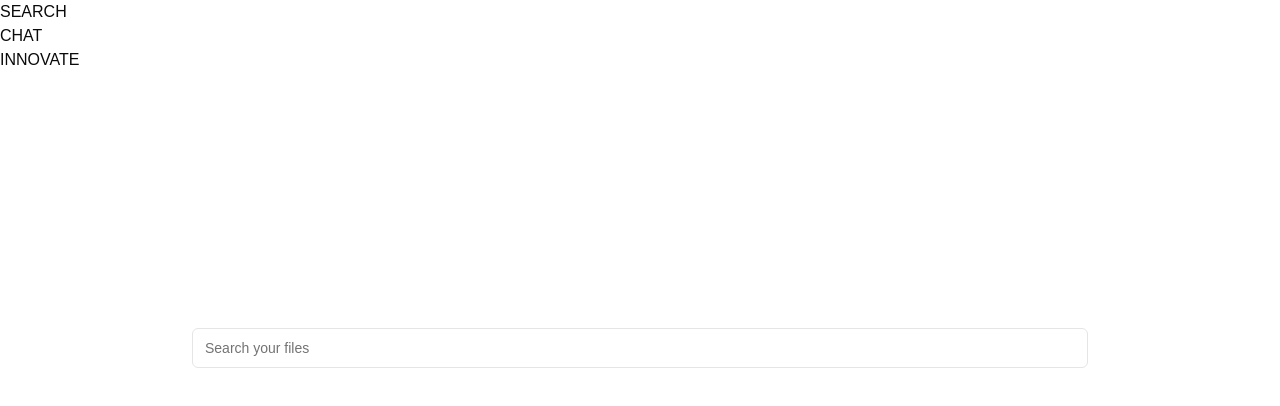
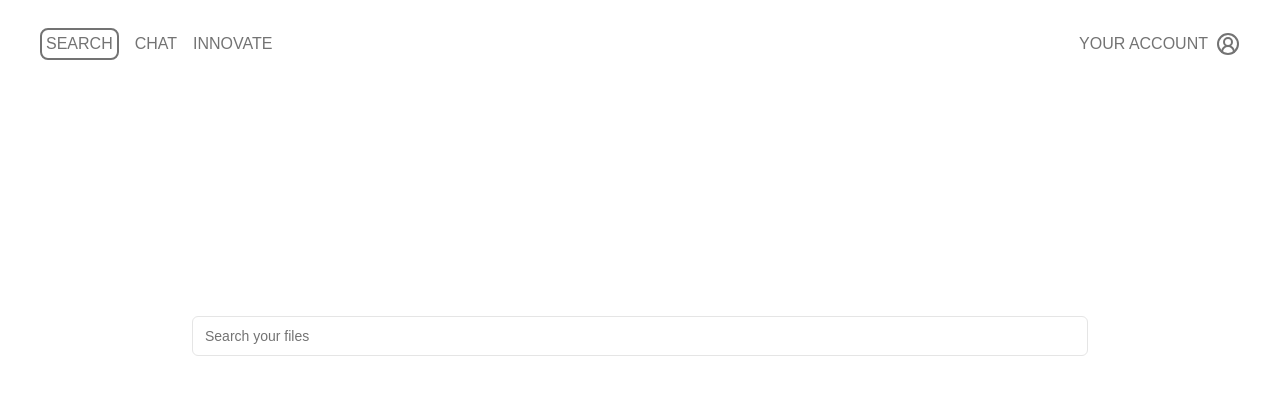
Before and after one commit to 1cedsoda/starthackathon2025, a Next.js app: page / in a window 1280 px wide. Shown: the top 406 px of the page. Built offline with nearby package versions, Linux system fonts and the light colour scheme.

Commit message:
Update Navbar.tsx
- alignment
- account
- links
- borders on page

```diff
--- a/components/Navbar.tsx
+++ b/components/Navbar.tsx
@@ -1,28 +1,42 @@
-import Link from 'next/link'
+"use client";
 
-export default function Navbar () {
+import Link from "next/link";
+import { CircleUserRound } from "lucide-react";
+import { useParams } from "next/navigation";
+import { usePathname } from 'next/navigation';
 
+export default function Navbar() {
+  const params = useParams<{ tag: string; item: string }>();
+  const pathname = usePathname(); // Hook to get the current pathname
+
+  // Check if the current path is the homepage
+  const isOnSearch = pathname === '/';
+  const isOnChat = pathname === '/chat';
+  const isOnInnovate = pathname === '/innovate';
+  const isOnAccount = pathname === '/account';
+
+  console.log(params);
   return (
     <>
       <div>
-                <nav>
+        <nav className="flex justify-between mx-10 my-8 text-muted-foreground">
           <ul>
-                        <li>
-                            <Link href="/">
-                                SEARCH
-                            </Link>
+            <div className="flex gap-4">
+              <li className={`hover:text-foreground transition-all ${isOnSearch ? 'border rounded-lg px-1 py-0.5 border-muted-foreground border-2 -mt-1 hover:border-foreground' : ''}`}>
+                <Link href="/">SEARCH</Link>
               </li>
-                        <li>
-                            <Link href="/chat">
-                                CHAT
-                            </Link>
+              <li className={`hover:text-foreground transition-all ${isOnChat ? 'border rounded-lg px-1 py-0.5 border-muted-foreground border-2 -mt-1 hover:border-foreground' : ''}`}>
+                <Link href="/chat">CHAT</Link>
               </li>
-                        <li>
-                            <Link href="/innovate">
-                                INNOVATE
-                            </Link>
+              <li className={`hover:text-foreground transition-all ${isOnInnovate ? 'border rounded-lg px-1 py-0.5 border-muted-foreground border-2 -mt-1 hover:border-foreground' : ''}`}>
+                <Link href="/innovate">INNOVATE</Link>
               </li>
+            </div>
           </ul>
+          <div className={`flex gap-2 hover:text-foreground transition-all cursor-pointer ${isOnAccount ? 'border rounded-lg px-1.5 py-0.5 border-muted-foreground border-2 -mt-1 hover:border-foreground' : ''}`}>
+            <Link href="/account">YOUR ACCOUNT</Link>
+            <CircleUserRound className="h-6 w-6" />
+          </div>
         </nav>
       </div>
     </>
```
Lines whose indentation alone changed are shown as unchanged.
